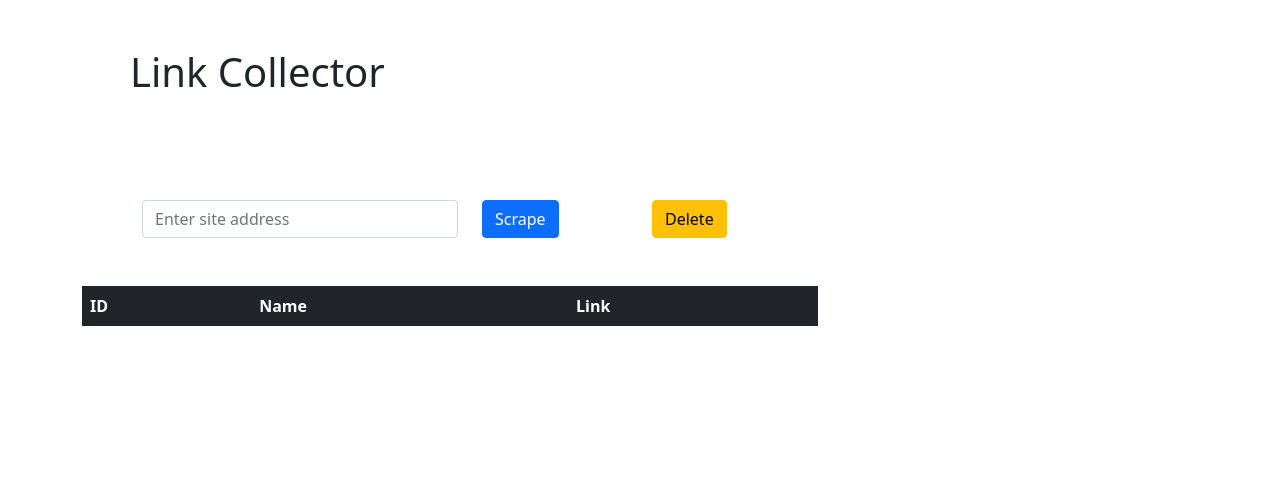
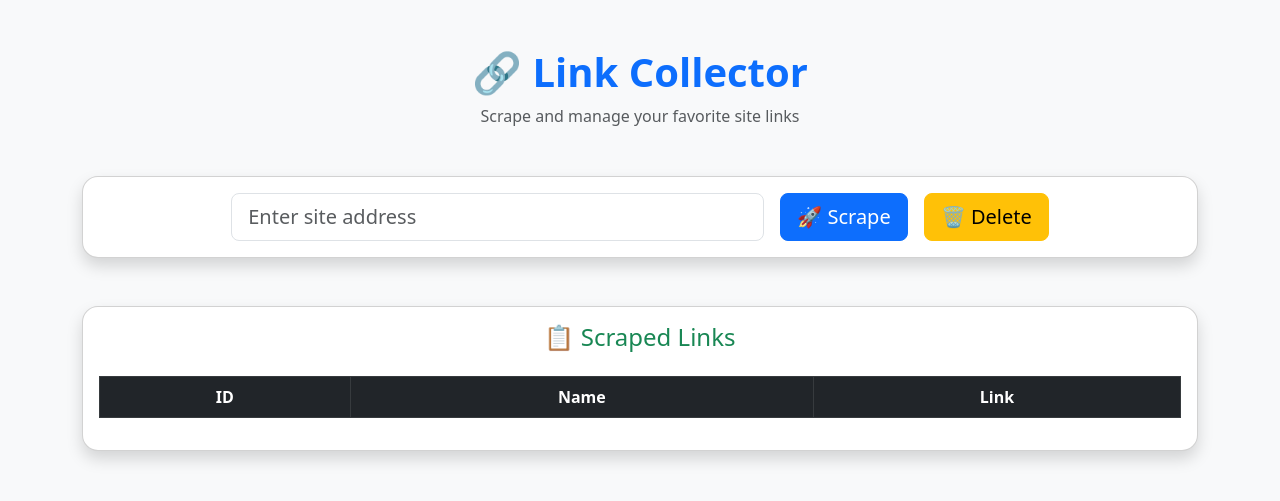
Before and after one commit to pritom-bod/Site-Scraper, a Django app: page /delete/ in a window 1280 px wide. Shown: the top 501 px of the page. Run offline with Django 5.2, Linux system fonts and the light colour scheme; lists and menus that the app fills with data are empty.

Commit message:
html improved push

```diff
--- a/siteScraper/myapp/templates/myapp/result.html
+++ b/siteScraper/myapp/templates/myapp/result.html
@@ -3,41 +3,44 @@
 <head>
   <meta charset="utf-8">
   <meta http-equiv="X-UA-Compatible" content="IE=edge">
-        <title>document</title>
+  <title>Link Collector</title>
 
-        <link href="https://cdn.jsdelivr.net/npm/bootstrap@5.0.2/dist/css/bootstrap.min.css" rel="stylesheet" integrity="sha384-EVSTQN3/azprG1Anm3QDgpJLIm9Nao0Yz1ztcQTwFspd3yD65VohhpuuCOmLASjC" crossorigin="anonymous">
-        <meta name="description" content="">
-        <link rel="stylesheet" href="">
+  <link href="https://cdn.jsdelivr.net/npm/bootstrap@5.3.0/dist/css/bootstrap.min.css" rel="stylesheet">
 </head>
-    <body>
+<body class="bg-light">
 
-        <div class='container'>
-            <div class="row">
-                <div class="col-md-12 m-5">
-                    <h1>Link Collector</h1>
+  <div class="container py-5">
+
+
+    <div class="text-center mb-5">
+      <h1 class="text-primary fw-bold">🔗 Link Collector</h1>
+      <p class="text-muted">Scrape and manage your favorite site links</p>
+    </div>
+
+
+    <div class="card shadow rounded-4 mb-5">
+      <div class="card-body">
+        <form method="POST" action="/" class="row g-3 align-items-center justify-content-center">
+          {% csrf_token %}
+          <div class="col-md-6">
+            <input type="text" class="form-control form-control-lg" placeholder="Enter site address" name="site" id="site">
+          </div>
+          <div class="col-md-auto">
+            <button class="btn btn-primary btn-lg" type="submit">🚀 Scrape</button>
+          </div>
+          <div class="col-md-auto">
+            <a class="btn btn-warning btn-lg" href="/delete">🗑️ Delete</a>
+          </div>
+        </form>
       </div>
     </div>
-            <div class='row m-5'>
-                <div class="col-md-4">
-                <form method="POST" action="/" class="d-flex">
-                    {% csrf_token %}
 
-                        <input type="text" class="form-control" placeholder="Enter site address" name="site" id="site">
-                    </div>
-                    <div class="col-md-2">
-                        <button class="btn btn-primary" type="submit">Scrape</button>
-                    </div>
 
-                </form>
-                <div class="col-md-6">
-                    <a class="btn btn-warning" href="/delete">Delete</a>
-                </div>
-            </div>
-        </div>
-        <div class='container'>
-            <div class='row'>
-                <div class="col-md-8">
-                    <table class="table">
+    <div class="card shadow rounded-4">
+      <div class="card-body">
+        <h4 class="mb-4 text-center text-success">📋 Scraped Links</h4>
+        <div class="table-responsive">
+          <table class="table table-bordered table-striped align-middle text-center">
             <thead class="table-dark">
               <tr>
                 <th scope='col'>ID</th>
@@ -48,10 +51,9 @@
             <tbody>
               {% for link in data %}
               <tr>
-                    <td scope='row'>{{link.id}}</td>
-                    <td >{{link.name}}</td>
-                    <td>{{link.address}}</td>
-
+                <td>{{ link.id }}</td>
+                <td>{{ link.name }}</td>
+                <td><a href="{{ link.address }}" target="_blank">{{ link.address }}</a></td>
               </tr>
               {% endfor %}
             </tbody>
@@ -60,9 +62,7 @@
       </div>
     </div>
 
+  </div>
 
-
-
-        <script src="" async defer></script>
 </body>
 </html>
```
Also changed, not shown: siteScraper/db.sqlite3. Lines whose indentation alone changed are shown as unchanged.
